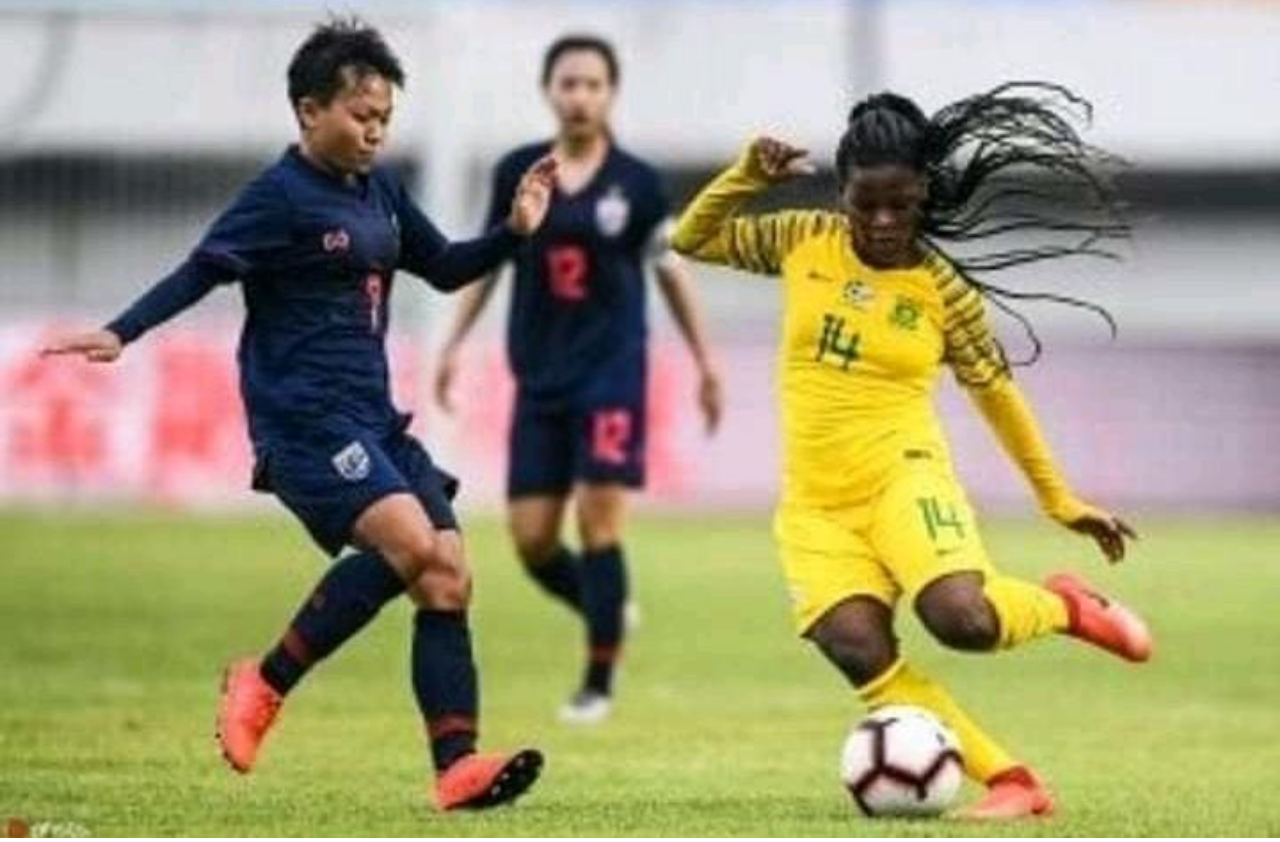
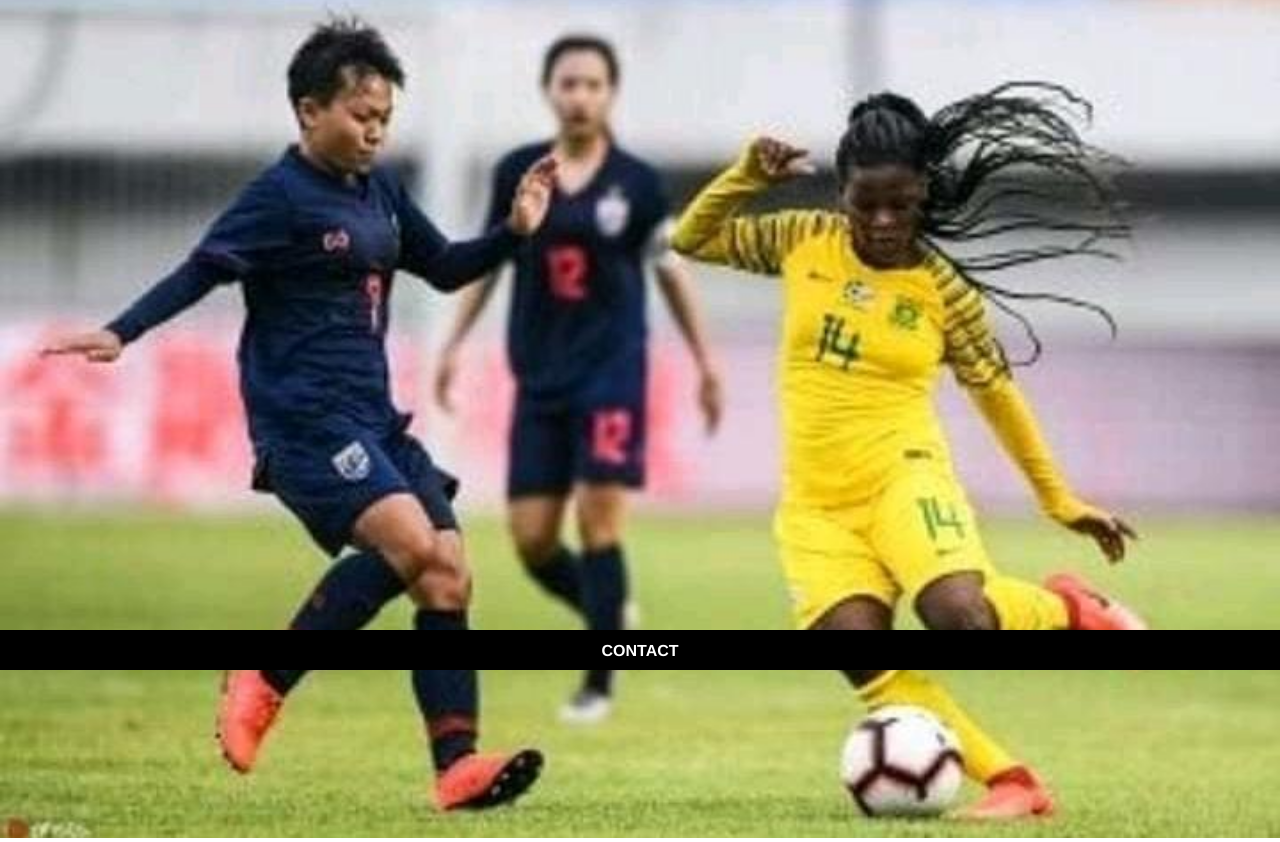
Before and after one commit to khanyaxesi-ITvarsity/sinoxolo-plee-for-funds, a plain HTML site: page index.html in a window 1280 px wide. Shown: the part 130-972 px from the top of the page. Drawn offline with Linux system fonts and the light colour scheme.

Commit message:
Add files via upload

```diff
--- a/index.html
+++ b/index.html
@@ -10,10 +10,12 @@
             </div>
             <div id="tabs-top">
                   <a href="homepage.html">HOMEPAGE</a>
-                <a href="contact.html">CONTACT DETAILS</a>
             </div>
             <div id="main-home">
-                  <img src="images/WhatsApp%20Image%202021-01-14%20at%2000.14.55.jpeg" width="100%">
+                  <img src="images/WhatsApp%20Image%202021-01-14%20at%2000.14.55.jpeg" width="100%" height="100%">
+            </div>
+                                <div id="tabs-bottom">
+                          <a href="contact.html">CONTACT</a>
             </div>
       </body>
 </html>
--- a/style.css
+++ b/style.css
@@ -36,7 +36,7 @@ body{
 #tabs-top a{
     float: left;
     display: block;
-    width: 50%;
+    width: 100%;
     height: 35px;
     font-weight: 700;
     color: white;
@@ -47,6 +47,27 @@ body{
 
 #main-home{
        margin-top: 120px;
+}
+#tabs-bottom{
+      position : fixed;
+      bottom   : 0;
+      left     : 0;
+      z-index  : 500;
+      width    : 100%;
+      height   : 40px;
+      background-color: black;
+}
+
+#tabs-bottom a{
+     float : left;
+     display : block;
+     width : 100%;
+     height : 35px;
+     font-weight : 700;
+     color       : white;
+     text-align  : center;
+     text-decoration : none;
+     padding-top     : 12px;
 }
 
 #info-box-full{
```
Also changed, not shown: contact.html (+3 -1 lines), homepage.html (+3 -1 lines).
